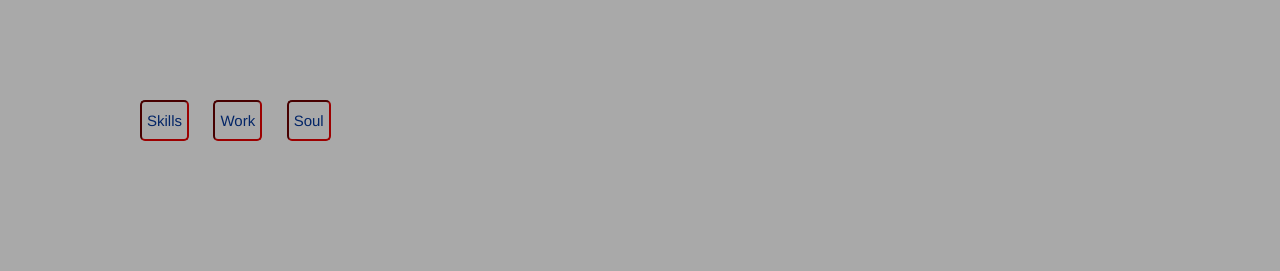
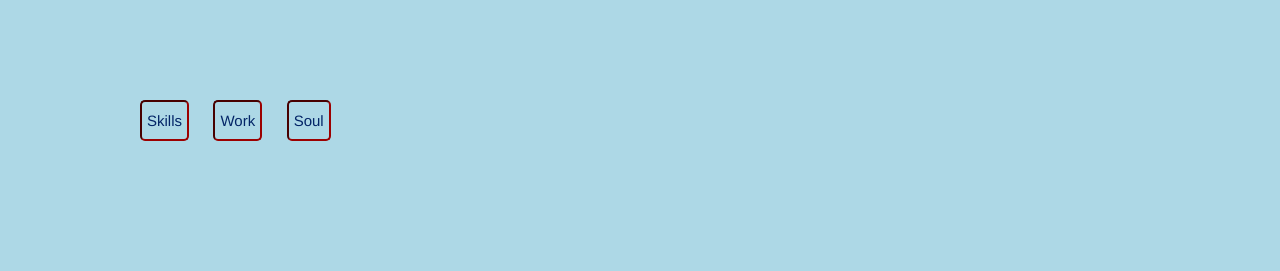
Before and after one commit to RhysWayne26/is-web-portfolio, a website built with Vite: page index.html in a window 1280 px wide. Shown: the top 271 px of the page. Built offline with nearby package versions, Linux system fonts and the light colour scheme.

Commit message:
Add some style.css fixes

```diff
--- a/public/styles.css
+++ b/public/styles.css
@@ -1,9 +1,8 @@
 body{
     margin: 0;
-    background-color: darkgray;
+    background-color: lightblue;
     color: #032567;
     font-family: Helvetica, Tahoma, sans-serif;
-    align-items: center;
     padding: 100px;
 }
 
@@ -29,11 +28,8 @@ header{
 
 .nav__menu{
     display: block;
-    align-items: center;
     margin: 0;
     transition: border-color 0.3s ease-in-out;
-    unicode-bidi: isolate;
-    justify-content: space-around;
     height: 154px;
 }
 
@@ -48,14 +44,12 @@ header{
     display: inline-block;
     cursor: pointer;
     transition: background-color 0.1s ease-in-out, transform 0.1s ease-in-out;
-    position: relative;
 }
 
 
 .nav__item:hover{
     background: red;
     transform: scale(1.1);
-    z-index: 1;
     box-shadow: 0 0 10px 4px darkred;
 }
 
@@ -111,7 +105,6 @@ p{
 .ascii-art{
     display: flex;
     justify-content: center;
-    align-items: center;
     margin-top: 140px;
     padding: 10px;
 }
@@ -122,10 +115,7 @@ p{
 }
 
 footer{
-    display: flex;
-    flex-direction: column;
     text-align: center;
-    justify-content: center;
     padding: 20px;
     height: auto;
 }
```
